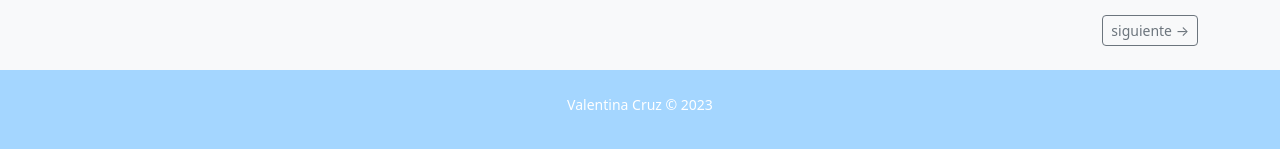
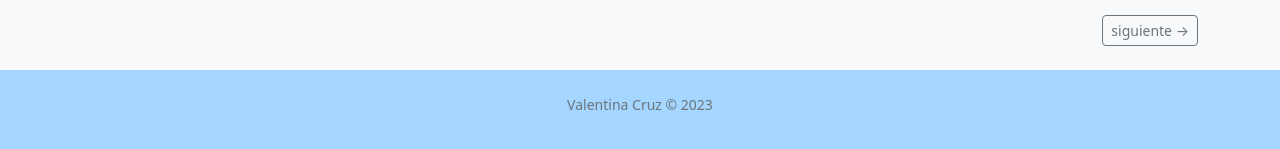
Before and after one commit to vlecrz/ev3, a plain HTML site: page single.html in a window 1280 px wide. Shown: the part 799-948 px from the top of the page. Drawn offline with nearby package versions, Linux system fonts and the light colour scheme.

Commit message:
Update single.html

```diff
--- a/single.html
+++ b/single.html
@@ -50,7 +50,7 @@
             </div>
         </aside>
         <!-- El pie de página-->
-        <footer class="py-4 text-white">
+        <footer class="py-4 text-secondary">
             <div class="container px-5"><p class="text-center small">Valentina Cruz &copy; 2023</p></div>
         </footer>
         <!-- Lo que sigue es JavaScript a secas-->
```
